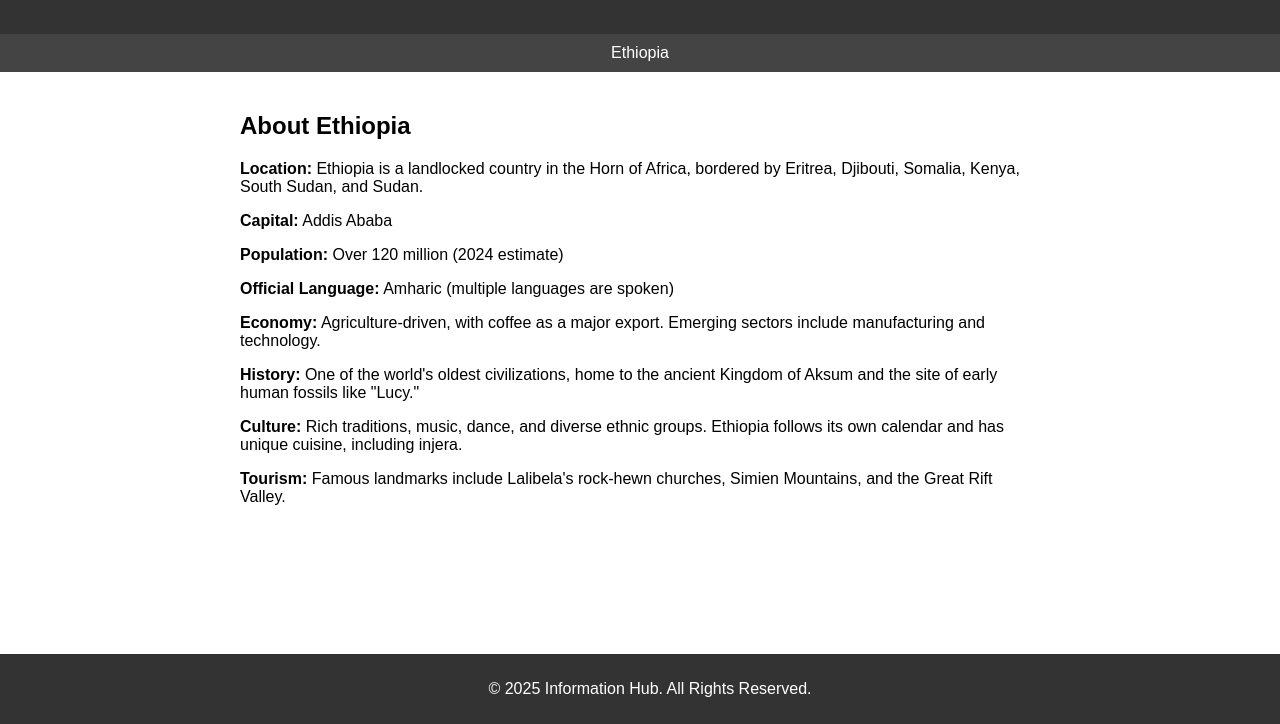
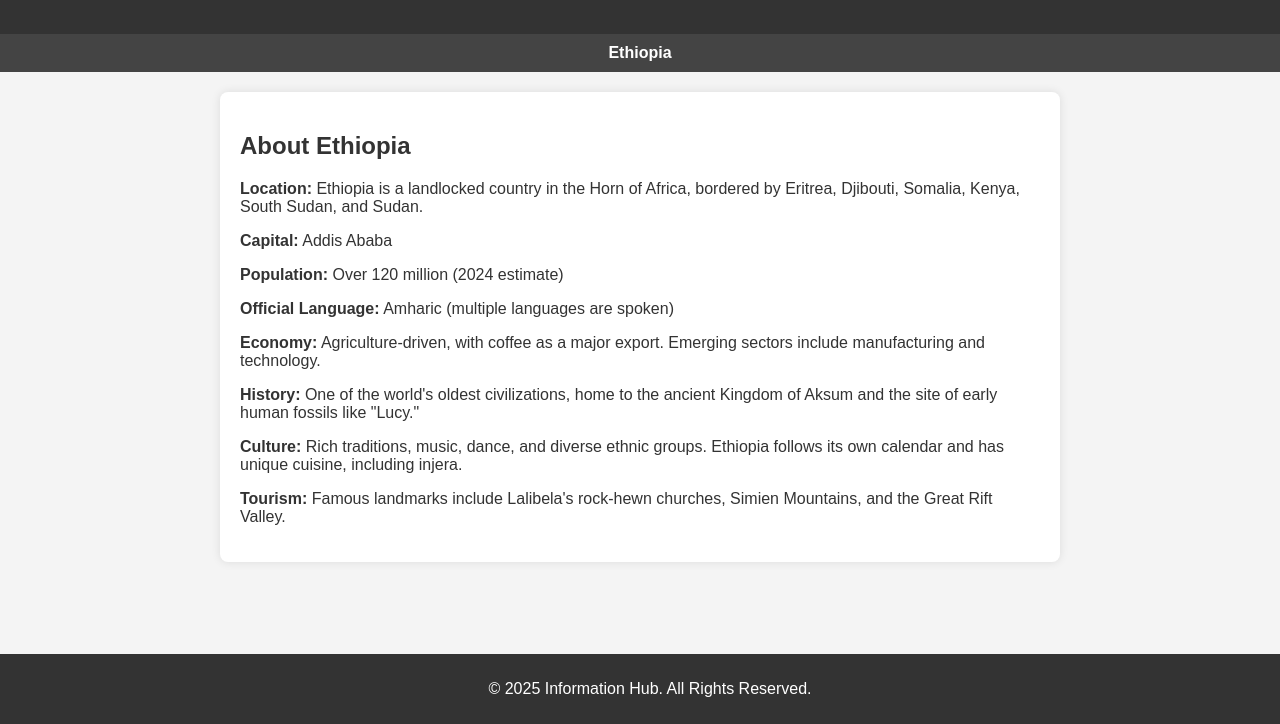
Before and after one commit to Dirac1235/static, a plain HTML site: page index.html in a window 1280 px wide. Shown: the part 76-800 px from the top of the page. Drawn offline with Linux system fonts and the light colour scheme.

Commit message:
feat:style

```diff
--- a/index.html
+++ b/index.html
@@ -4,14 +4,7 @@
     <meta charset="UTF-8">
     <meta name="viewport" content="width=device-width, initial-scale=1.0">
     <title>Information Hub</title>
-    <style>
-        body { font-family: Arial, sans-serif; margin: 0; padding: 0; }
-        header { background: #333; color: white; padding: 15px; text-align: center; }
-        nav { display: flex; justify-content: center; background: #444; padding: 10px; }
-        nav a { color: white; text-decoration: none; margin: 0 15px; }
-        section { padding: 20px; max-width: 800px; margin: auto; }
-        footer { background: #333; color: white; text-align: center; padding: 10px; position: fixed; bottom: 0; width: 100%; }
-    </style>
+    <link rel="stylesheet" href="style.css">
 </head>
 <body>
     <header>
--- /dev/null
+++ b/style.css
@@ -0,0 +1,48 @@
+body {
+  font-family: Arial, sans-serif;
+  margin: 0;
+  padding: 0;
+  background: #f4f4f4;
+  color: #333;
+}
+
+header {
+  background: #333;
+  color: white;
+  padding: 15px;
+  text-align: center;
+}
+
+nav {
+  display: flex;
+  justify-content: center;
+  background: #444;
+  padding: 10px;
+}
+
+nav a {
+  color: white;
+  text-decoration: none;
+  margin: 0 15px;
+  font-weight: bold;
+}
+
+section {
+  padding: 20px;
+  max-width: 800px;
+  margin: auto;
+  background: white;
+  box-shadow: 0px 0px 10px rgba(0, 0, 0, 0.1);
+  border-radius: 8px;
+  margin-top: 20px;
+}
+
+footer {
+  background: #333;
+  color: white;
+  text-align: center;
+  padding: 10px;
+  position: fixed;
+  bottom: 0;
+  width: 100%;
+}
```
